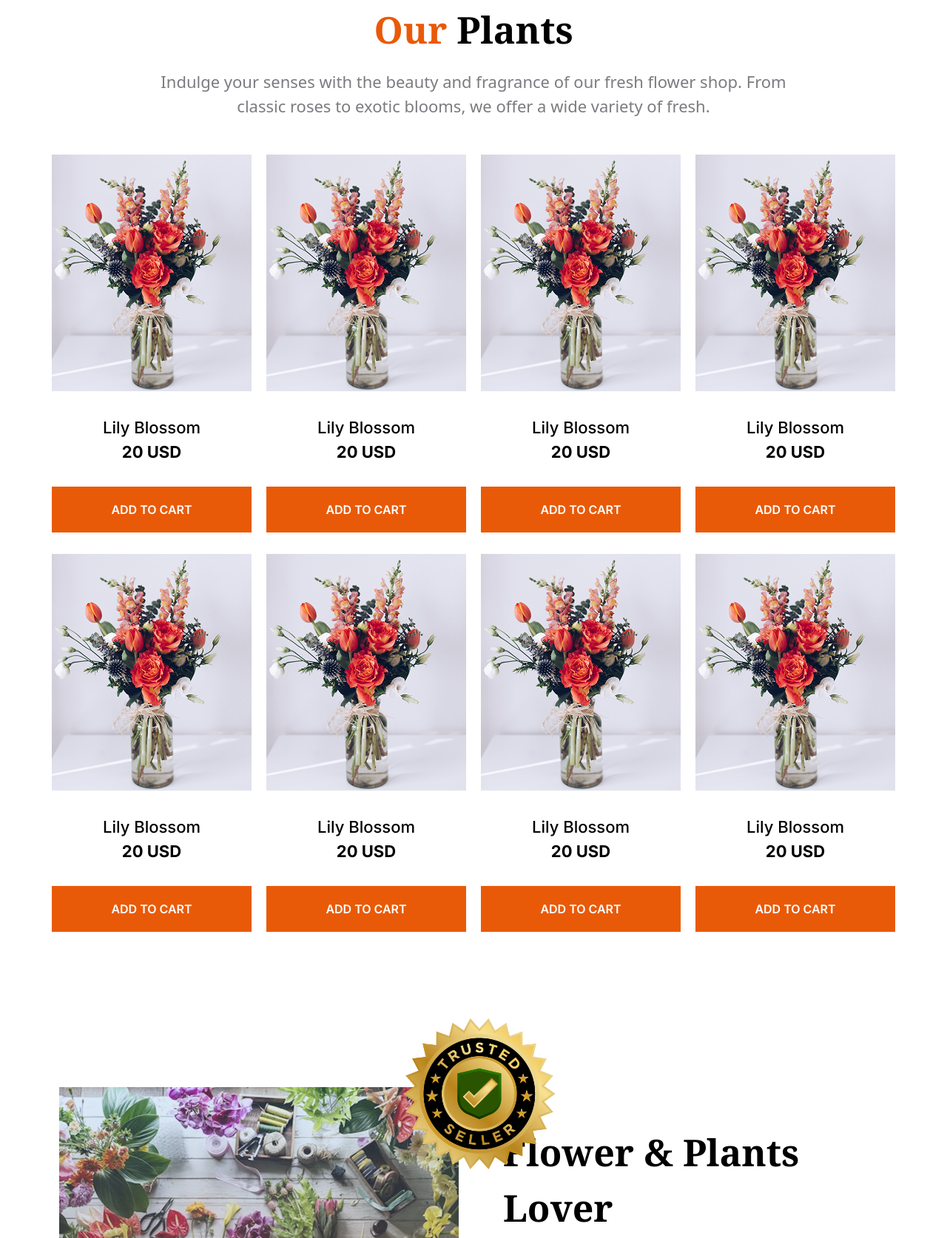
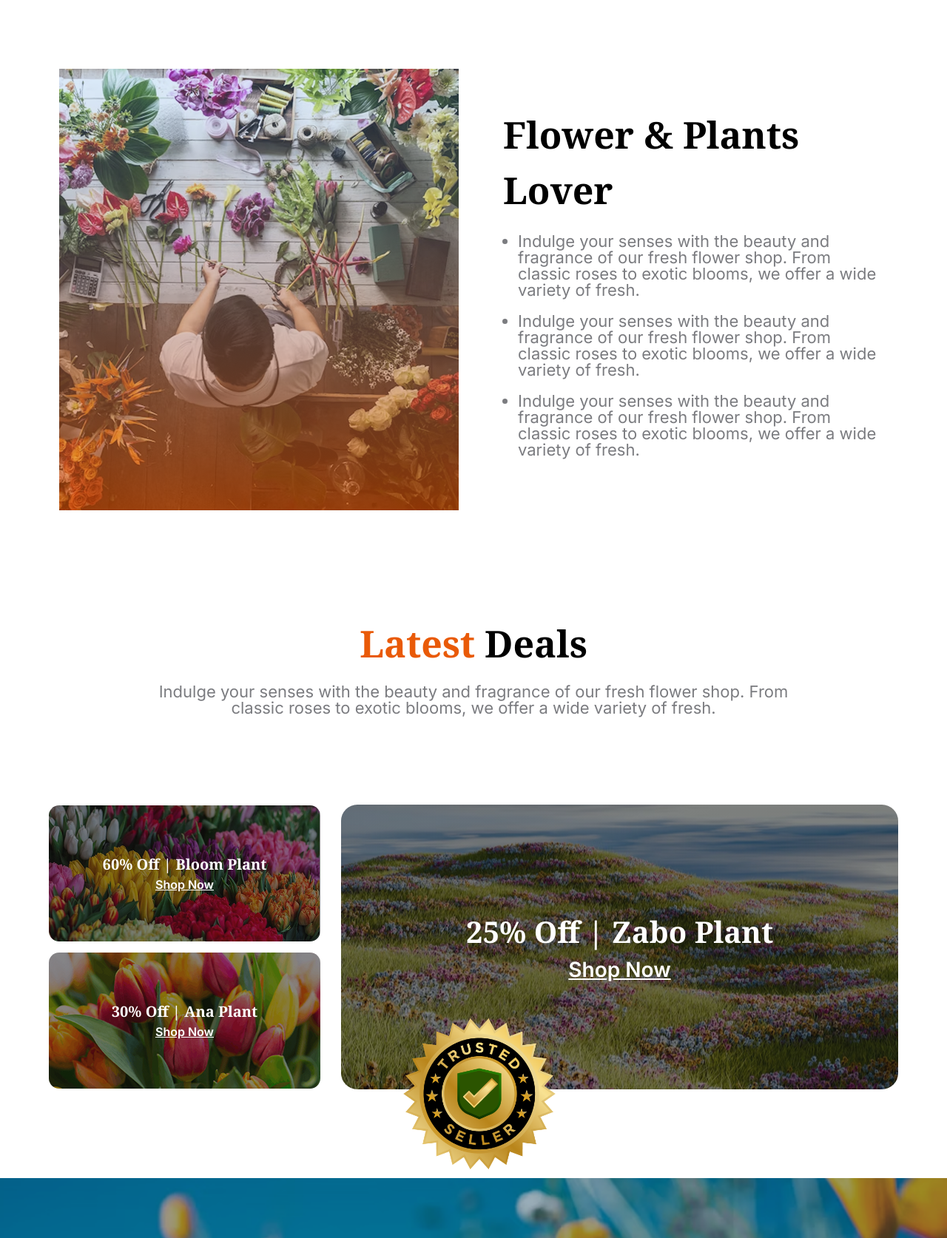
Before and after one commit to RaiyanSohel-byte/assignment-two, a plain HTML site: page index.html in a window 1280 px wide. Shown: the part 704-2378 px from the top of the page at 74% size. Drawn offline with nearby package versions, Linux system fonts and the light colour scheme.

```diff
--- a/index.html
+++ b/index.html
@@ -18,7 +18,11 @@
         class="flex justify-between lg:justify-center lg:gap-[590px] mx-[16px] lg:mx[0] items-center mt-[67px] lg:mt-[30px]"
       >
         <div>
-          <img class="w-[63px] h-[38px] lg:w-[135px] lg:h-[82px]" src="assets/logo.png" alt="" />
+          <img
+            class="w-[63px] h-[38px] lg:w-[135px] lg:h-[82px]"
+            src="assets/logo.png"
+            alt=""
+          />
         </div>
         <div class="flex justify-center gap-[48px]">
           <p class="hidden lg:block font-bold">Home</p>
@@ -32,7 +36,9 @@
         class="flex flex-col-reverse lg:flex-row lg:justify-center lg:items-center lg:mt-[120px] mt-[28px]"
       >
         <div class="lg:w-[540px] mt-[28px] lg:mt-0 mx-[16px] lg:mx-0">
-          <h3 class="noto-serif text-[1.5rem] font-bold lg:text-[4rem] w-[191px] lg:w-[570px]">
+          <h3
+            class="noto-serif text-[1.5rem] font-bold lg:text-[4rem] w-[191px] lg:w-[570px]"
+          >
             ALWAYS <span class="text-[#E95A08]">FRESH FLOWERS</span>
           </h3>
           <p class="inter text-[0.875rem] lg:text-[1.365rem] text-[#7b7c80]">
@@ -48,232 +54,199 @@
     </header>
     <main>
       <!-- card section -->
-      <section class="mt-[65px] lg:mt-[120px]">
-        <div class="text-center">
-          <h3 class="noto-serif lg:text-[3.125rem] text-[1.5rem] font-bold">
-            <span class="text-[#E95A08]">Our</span> Plants
+
+      <!-- plant lover section -->
+      <section
+        class="lg:flex justify-center lg:w-1140px items-center gap-[60px] lg:mb-[133px]"
+      >
+        <div
+          class="mt-[41px] lg:mt-[210px] pr-[15px] pl-[17px] lg:pl-0 lg:pr-0"
+        >
+          <div class="relative z-0">
+            <img src="assets/flower-store.png" alt="" />
+          </div>
+
+          <div
+            class="hidden lg:block lg:h-[286px] lg:w-[286px] lg:absolute z-10 lg:top-[2040px] lg:left-[505px]"
+          >
+            <img
+              class="animate-spin"
+              style="animation-duration: 5s"
+              src="assets/trusted-badge.png"
+              alt=""
+            />
+          </div>
+        </div>
+        <div
+          class="mt-[41px] lg:mt-[210px] pr-[15px] pl-[17px] lg:pl-0 lg:pr-0"
+        >
+          <h3
+            class="noto-serif font-bold text-[1.5rem] lg:text-[3.125rem] mt-[18px] lg:mt-0 lg:w-[410px] mb-[16px] lg:mb-[20px] text-black"
+          >
+            Flower & Plants Lover
+          </h3>
+          <ul
+            class="list-disc text-[0.875rem] leading-[0.875rem] lg:text-[1.375rem] lg:leading-[1.375rem] text-[#7b7c80] pl-5 lg:w-[520px]"
+          >
+            <li class="inter mb-[20px]">
+              Indulge your senses with the beauty and fragrance of our fresh
+              flower shop. From classic roses to exotic blooms, we offer a wide
+              variety of fresh.
+            </li>
+            <li class="inter mb-[20px]">
+              Indulge your senses with the beauty and fragrance of our fresh
+              flower shop. From classic roses to exotic blooms, we offer a wide
+              variety of fresh.
+            </li>
+            <li class="inter mb-[20px]">
+              Indulge your senses with the beauty and fragrance of our fresh
+              flower shop. From classic roses to exotic blooms, we offer a wide
+              variety of fresh.
+            </li>
+          </ul>
+        </div>
+      </section>
+      <!-- latest deal section -->
+      <section class="mb-[40px] lg:mb-[120px]">
+        <div class="text-center px-[28.5px] mt-[143px] mb-[50px] lg:mb-[120px]">
+          <h3
+            class="noto-serif text-[1.5rem] lg:text-[3.125rem] font-bold mb-[16px]"
+          >
+            <span class="text-[#E95A08]">Latest</span> Deals
           </h3>
           <p
-            class="lg:w-[888px] w-[336px] mt-[16px] mx-auto text-[0.875rem] lg:text-[1.375rem] font-normal text-[#7b7c80]"
+            class="inter text-[0.875rem] lg:text-[1.375rem] font-normal text-[#7b7c80] w-[300px] lg:w-[888px] mx-auto leading-[0.875rem] lg:leading-[1.375rem]"
           >
             Indulge your senses with the beauty and fragrance of our fresh
             flower shop. From classic roses to exotic blooms, we offer a wide
             variety of fresh.
           </p>
         </div>
-        <div>
-          <div class="mt-[28px] lg:mt-[49px] w-[362px] lg:w-[1140px] grid grid-cols-2 mx-auto lg:grid-cols-4 gap-y-[28.5px] gap-[20px]">
-            <div class="text-center w-[171px] lg:w-[270px]">
-              <img src="assets/sample-flower-image.png" alt="" />
-              <p class="inter text-[1rem] font-medium lg:text-[1.375rem] mt-[30px]">
-                Lily Blossom
-              </p>
-              <p class="inter text-[1rem] font-bold lg:text-[1.375rem] mb-[30px]">
-                20 USD
-              </p>
-              <button
-                class="inter text-[1rem] font-semibold bg-[#E95A08] text-white px-[30px] lg:px-[80px] py-[19px]"
+        <div class="lg:flex justify-center gap-[28px]">
+          <div class="flex flex-col justify-center items-center gap-[15.5px]">
+            <div
+              class="bg-[linear-gradient(rgba(17,17,17,0.5),rgba(17,17,17,0.5)),url(assets/deal-bloom.png)] bg-no-repeat bg-center text-center text-white px-[48px] py-[65px] w-[367px] rounded-[14px]"
+            >
+              <h3 class="noto-serif text-[1.25rem] font-bold">
+                60% Off | Bloom Plant
+              </h3>
+              <a class="inter text-[1rem] font-semibold underline" href=""
+                >Shop Now</a
               >
-                ADD TO CART
-              </button>
             </div>
-            <div class="text-center w-[171px] lg:w-[270px]">
-              <img src="assets/sample-flower-image.png" alt="" />
-              <p class="inter text-[1rem] font-medium lg:text-[1.375rem] mt-[30px]">
-                Lily Blossom
-              </p>
-              <p class="inter text-[1rem] font-bold lg:text-[1.375rem] mb-[30px]">
-                20 USD
-              </p>
-              <button
-                class="inter text-[1rem] font-semibold bg-[#E95A08] text-white px-[30px] lg:px-[80px] py-[19px]"
+            <div
+              class="bg-[linear-gradient(rgba(17,17,17,0.5),rgba(17,17,17,0.5)),url(assets/deal-ana.png)] bg-no-repeat bg-center text-center text-white px-[48px] py-[65px] w-[367px] rounded-[14px]"
+            >
+              <h3 class="noto-serif text-[1.25rem] font-bold">
+                30% Off | Ana Plant
+              </h3>
+              <a class="inter text-[1rem] font-semibold underline" href=""
+                >Shop Now</a
               >
-                ADD TO CART
-              </button>
             </div>
-            <div class="text-center w-[171px] lg:w-[270px]">
-              <img src="assets/sample-flower-image.png" alt="" />
-              <p class="inter text-[1rem] font-medium lg:text-[1.375rem] mt-[30px]">
-                Lily Blossom
-              </p>
-              <p class="inter text-[1rem] font-bold lg:text-[1.375rem] mb-[30px]">
-                20 USD
-              </p>
-              <button
-                class="inter text-[1rem] font-semibold bg-[#E95A08] text-white px-[30px] lg:px-[80px] py-[19px]"
+          </div>
+          <div
+            class="mt-[15.5px] lg:mt-0 flex flex-col justify-center items-center"
+          >
+            <div
+              class="bg-[linear-gradient(rgba(17,17,17,0.5),rgba(17,17,17,0.5)),url(assets/deal-zabo.png)] bg-no-repeat bg-center text-center text-white px-[48px] py-[65px] w-[367px] lg:w-[753px] rounded-[14px] lg:rounded-[22px] lg:h-[385px] flex flex-col justify-center items-center"
+            >
+              <h3 class="noto-serif text-[1.25rem] lg:text-[2.5rem] font-bold">
+                25% Off | Zabo Plant
+              </h3>
+              <a
+                class="inter text-[1rem] font-semibold underline lg:text-[1.75rem]"
+                href=""
+                >Shop Now</a
               >
-                ADD TO CART
-              </button>
             </div>
-            <div class="text-center w-[171px] lg:w-[270px]">
-              <img src="assets/sample-flower-image.png" alt="" />
-              <p class="inter text-[1rem] font-medium lg:text-[1.375rem] mt-[30px]">
-                Lily Blossom
-              </p>
-              <p class="inter text-[1rem] font-bold lg:text-[1.375rem] mb-[30px]">
-                20 USD
-              </p>
-              <button
-                class="inter text-[1rem] font-semibold bg-[#E95A08] text-white px-[30px] lg:px-[80px] py-[19px]"
-              >
-                ADD TO CART
-              </button>
-            </div>
-            <div class="text-center w-[171px] lg:w-[270px]">
-              <img src="assets/sample-flower-image.png" alt="" />
-              <p class="inter text-[1rem] font-medium lg:text-[1.375rem] mt-[30px]">
-                Lily Blossom
-              </p>
-              <p class="inter text-[1rem] font-bold lg:text-[1.375rem] mb-[30px]">
-                20 USD
-              </p>
-              <button
-                class="inter text-[1rem] font-semibold bg-[#E95A08] text-white px-[30px] lg:px-[80px] py-[19px]"
-              >
-                ADD TO CART
-              </button>
-            </div>
-            <div class="text-center w-[171px] lg:w-[270px]">
-              <img src="assets/sample-flower-image.png" alt="" />
-              <p class="inter text-[1rem] font-medium lg:text-[1.375rem] mt-[30px]">
-                Lily Blossom
-              </p>
-              <p class="inter text-[1rem] font-bold lg:text-[1.375rem] mb-[30px]">
-                20 USD
-              </p>
-              <button
-                class="inter text-[1rem] font-semibold bg-[#E95A08] text-white px-[30px] lg:px-[80px] py-[19px]"
-              >
-                ADD TO CART
-              </button>
-            </div>
-            <div class="text-center w-[171px] lg:w-[270px]">
-              <img src="assets/sample-flower-image.png" alt="" />
-              <p class="inter text-[1rem] font-medium lg:text-[1.375rem] mt-[30px]">
-                Lily Blossom
-              </p>
-              <p class="inter text-[1rem] font-bold lg:text-[1.375rem] mb-[30px]">
-                20 USD
-              </p>
-              <button
-                class="inter text-[1rem] font-semibold bg-[#E95A08] text-white px-[30px] lg:px-[80px] py-[19px]"
-              >
-                ADD TO CART
-              </button>
-            </div>
-            <div class="text-center w-[171px] lg:w-[270px]">
-              <img src="assets/sample-flower-image.png" alt="" />
-              <p class="inter text-[1rem] font-medium lg:text-[1.375rem] mt-[30px]">
-                Lily Blossom
-              </p>
-              <p class="inter text-[1rem] font-bold lg:text-[1.375rem] mb-[30px]">
-                20 USD
-              </p>
-              <button
-                class="inter text-[1rem] font-semibold bg-[#E95A08] text-white px-[30px] lg:px-[80px] py-[19px]"
-              >
-                ADD TO CART
-              </button>
-            </div>
+          </div>
         </div>
       </section>
-      <!-- plant lover section -->
-       <section class="lg:flex justify-center lg:w-1140px items-center gap-[60px] lg:mb-[133px]">
-        <div class="mt-[41px] lg:mt-[210px] pr-[15px] pl-[17px] lg:pl-0 lg:pr-0">
-            <div class="relative z-0">
-                <img src="assets/flower-store.png" alt="">
-
-            </div>
-
-            <div class="hidden lg:block lg:h-[286px] lg:w-[286px] lg:absolute z-10 lg:top-[2040px] lg:left-[505px]">
-                 <img class="animate-spin" style="animation-duration: 5s;" src="assets/trusted-badge.png" alt="">
-            </div>
-
+      <!-- join section -->
+      <section
+        class="bg-[url(assets/news-letter-bg.png)] bg-cover bg-center bg-no-repeat] pt-[110px] pb-[64.5px] px-[36px] lg:px-[305px] lg:pt-[199px] lg:pb-[193px]"
+      >
+        <h3
+          class="noto-serif text-[1.25rem] font-bold lg:text-[3.125rem] text-center text-white mb-[23px]"
+        >
+          Join the colorful Bunch
+        </h3>
+        <div class="flex justify-center">
+          <input
+            class="bg-white w-[218px] lg:w-[830px] placeholder:pl-[20px] text-[#808080] inter font-normal"
+            type="text"
+            placeholder="Write email"
+          />
+          <button
+            class="py-[19px] px-[12px] lg:px-[53.5px] inter font-semibold text-[1rem] bg-[#E95A08] text-white"
+          >
+            Subscribe
+          </button>
         </div>
-        <div class="mt-[41px] lg:mt-[210px] pr-[15px] pl-[17px] lg:pl-0 lg:pr-0">
-            <h3 class="noto-serif font-bold text-[1.5rem] lg:text-[3.125rem] mt-[18px] lg:mt-0 lg:w-[410px] mb-[16px] lg:mb-[20px] text-black">Flower & Plants Lover</h3>
-            <ul class="list-disc text-[0.875rem] leading-[0.875rem] lg:text-[1.375rem] lg:leading-[1.375rem] text-[#7b7c80] pl-5 lg:w-[520px]">
-                <li class="inter mb-[20px]">Indulge your senses with the beauty and fragrance of our fresh flower shop. From classic roses to exotic blooms, we offer a wide variety of fresh.</li>
-                <li class="inter mb-[20px]">Indulge your senses with the beauty and  fragrance of our fresh flower shop. From classic roses to exotic blooms, we offer a wide variety of fresh.</li>
-                <li class="inter mb-[20px]">Indulge your senses with the beauty and  fragrance of our fresh flower shop. From classic roses to exotic blooms, we offer a wide variety of fresh.</li>
-            </ul>
-        </div>
-       </section>
-       <!-- latest deal section -->
-        <section class="mb-[40px] lg:mb-[120px]">
-            <div class="text-center px-[28.5px] mt-[143px] mb-[50px] lg:mb-[120px]">
-                <h3 class="noto-serif text-[1.5rem] lg:text-[3.125rem] font-bold mb-[16px]"><span class="text-[#E95A08]">Latest</span> Deals</h3>
-                <p class="inter text-[0.875rem] lg:text-[1.375rem] font-normal text-[#7b7c80] w-[300px] lg:w-[888px] mx-auto leading-[0.875rem] lg:leading-[1.375rem]">Indulge your senses with the beauty and fragrance of our fresh flower shop. From classic roses to exotic blooms, we offer a wide variety of fresh.</p>
-            </div>
-            <div class="lg:flex justify-center gap-[28px]">
-                <div class=" flex flex-col justify-center items-center gap-[15.5px] ">
-                    <div class="bg-[linear-gradient(rgba(17,17,17,0.5),rgba(17,17,17,0.5)),url(assets/deal-bloom.png)] bg-no-repeat bg-center  text-center text-white px-[48px] py-[65px] w-[367px] rounded-[14px]">
-                    <h3 class="noto-serif text-[1.25rem] font-bold">60% Off | Bloom Plant</h3>
-                    <a class="inter text-[1rem] font-semibold underline" href="">Shop Now</a>
-
-                </div>
-                 <div class="bg-[linear-gradient(rgba(17,17,17,0.5),rgba(17,17,17,0.5)),url(assets/deal-ana.png)] bg-no-repeat bg-center  text-center text-white px-[48px] py-[65px] w-[367px] rounded-[14px]">
-                    <h3 class="noto-serif text-[1.25rem] font-bold">30% Off | Ana  Plant</h3>
-                    <a class="inter text-[1rem] font-semibold underline" href="">Shop Now</a>
-
-                </div>
-                </div>
-                <div class="mt-[15.5px] lg:mt-0 flex flex-col justify-center items-center">
-                     <div class="bg-[linear-gradient(rgba(17,17,17,0.5),rgba(17,17,17,0.5)),url(assets/deal-zabo.png)] bg-no-repeat bg-center  text-center text-white px-[48px] py-[65px] w-[367px] lg:w-[753px] rounded-[14px]
-                     lg:rounded-[22px] lg:h-[385px] flex flex-col justify-center items-center">
-                    <h3 class="noto-serif text-[1.25rem] lg:text-[2.5rem] font-bold">25% Off | Zabo  Plant</h3>
-                    <a class="inter text-[1rem] font-semibold underline lg:text-[1.75rem]" href="">Shop Now</a>
-
-                </div>
-                </div>
-
-
-
-            </div>
-
-
-        </section>
-        <!-- join section -->
-         <section class="bg-[url(assets/news-letter-bg.png)] bg-cover bg-center bg-no-repeat] pt-[110px] pb-[64.5px] px-[36px] lg:px-[305px] lg:pt-[199px] lg:pb-[193px]">
-            <h3 class="noto-serif text-[1.25rem] font-bold lg:text-[3.125rem] text-center text-white mb-[23px]">Join the colorful Bunch</h3>
-            <div class="flex justify-center">
-                <input class="bg-white w-[218px] lg:w-[830px]  placeholder:pl-[20px] text-[#808080] inter font-normal" type="text" placeholder="Write email">
-            <button class="py-[19px] px-[12px] lg:px-[53.5px] inter font-semibold text-[1rem] bg-[#E95A08] text-white">Subscribe</button>
-            </div>
-         </section>
+      </section>
     </main>
     <!-- footer section -->
     <footer class="mt-[50px] ml-[20px] lg:ml-0 mb-[50px]">
-        <div class="lg:flex justify-around  ">
-             <div >
-            <img class="mb-[16px]" src="assets/logo.png" alt="">
-            <p class="inter font-normal text-[1rem] text-[#7d7e80] w-[359px] mb-[20px]
-            lg:mb-0">Indulge your senses with the beauty and fragrance of our fresh flower shop. </p>
+      <div class="lg:flex justify-around">
+        <div>
+          <img class="mb-[16px]" src="assets/logo.png" alt="" />
+          <p
+            class="inter font-normal text-[1rem] text-[#7d7e80] w-[359px] mb-[20px] lg:mb-0"
+          >
+            Indulge your senses with the beauty and fragrance of our fresh
+            flower shop.
+          </p>
         </div>
         <div>
-            <p class="inter font-normal text-[1rem] text-[#7d7e80] mb-[32px]">About</p>
-            <p class="inter font-normal text-[1rem] text-[#7d7e80] mb-[32px]">About Us</p>
-            <p class="inter font-normal text-[1rem] text-[#7d7e80] mb-[32px]">Blog</p>
-            <p class="inter font-normal text-[1rem] text-[#7d7e80] mb-[32px]">FAQ</p>
-            <p class="inter font-normal text-[1rem] text-[#7d7e80] mb-[32px]">About Us</p>
-
+          <p class="inter font-normal text-[1rem] text-[#7d7e80] mb-[32px]">
+            About
+          </p>
+          <p class="inter font-normal text-[1rem] text-[#7d7e80] mb-[32px]">
+            About Us
+          </p>
+          <p class="inter font-normal text-[1rem] text-[#7d7e80] mb-[32px]">
+            Blog
+          </p>
+          <p class="inter font-normal text-[1rem] text-[#7d7e80] mb-[32px]">
+            FAQ
+          </p>
+          <p class="inter font-normal text-[1rem] text-[#7d7e80] mb-[32px]">
+            About Us
+          </p>
         </div>
         <div class="mb-[20px] lg:mb-0">
-            <p class="inter font-normal text-[1rem] text-[#7d7e80] mb-[32px]">Features</p>
-            <p class="inter font-normal text-[1rem] text-[#7d7e80] mb-[32px]">Pricing</p>
-            <p class="inter font-normal text-[1rem] text-[#7d7e80] mb-[32px]">Privacy Policy</p>
-            <p class="inter font-normal text-[1rem] text-[#7d7e80] mb-[32px]">Terms of Service</p>
-            <p class="inter font-normal text-[1rem] text-[#7d7e80] mb-[32px]">Help Center</p>
-
+          <p class="inter font-normal text-[1rem] text-[#7d7e80] mb-[32px]">
+            Features
+          </p>
+          <p class="inter font-normal text-[1rem] text-[#7d7e80] mb-[32px]">
+            Pricing
+          </p>
+          <p class="inter font-normal text-[1rem] text-[#7d7e80] mb-[32px]">
+            Privacy Policy
+          </p>
+          <p class="inter font-normal text-[1rem] text-[#7d7e80] mb-[32px]">
+            Terms of Service
+          </p>
+          <p class="inter font-normal text-[1rem] text-[#7d7e80] mb-[32px]">
+            Help Center
+          </p>
         </div>
-        <div class="flex lg:justify-center  gap-[24px]">
-            <img class="w-[36px] h-[36px]" src="assets/icon-linkedin.png" alt="">
-            <img class="w-[36px] h-[36px]" src="assets/icon-twitter.png" alt="">
-            <img class="w-[36px] h-[36px]" src="assets/icon-facebook.png" alt="">
-            <img class="w-[36px] h-[36px]" src="assets/icon-youtube.png" alt="">
+        <div class="flex lg:justify-center gap-[24px]">
+          <img
+            class="w-[36px] h-[36px]"
+            src="assets/icon-linkedin.png"
+            alt=""
+          />
+          <img class="w-[36px] h-[36px]" src="assets/icon-twitter.png" alt="" />
+          <img
+            class="w-[36px] h-[36px]"
+            src="assets/icon-facebook.png"
+            alt=""
+          />
+          <img class="w-[36px] h-[36px]" src="assets/icon-youtube.png" alt="" />
         </div>
-        </div>
-
+      </div>
     </footer>
   </body>
 </html>
```
